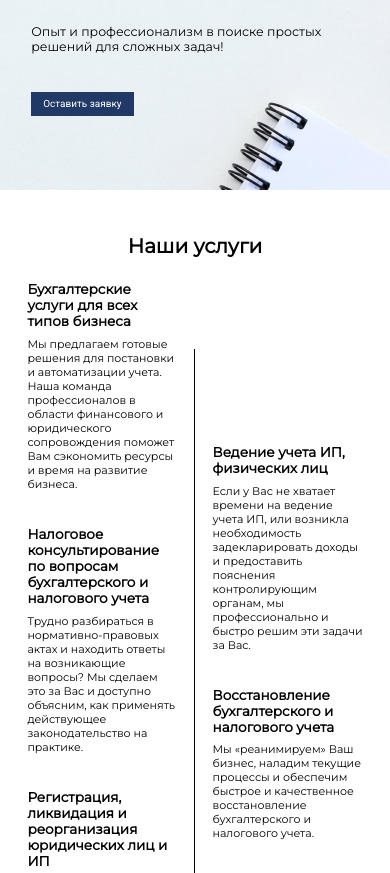
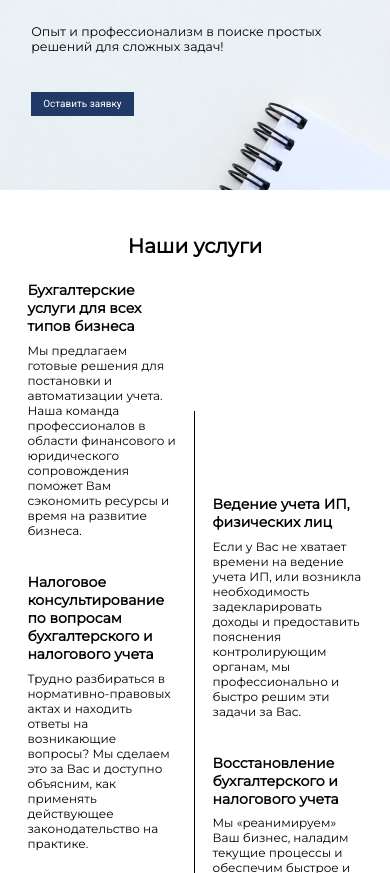
Before and after one commit to westcrime/mona-alliance-website, a website: page index.html in a window 390 px wide. Shown: the part 160-1033 px from the top of the page. Drawn offline with nearby package versions, Linux system fonts and the light colour scheme; a web font is replaced by a local one.

Commit message:
optimized text and added icon, also fixed contact info to be column on mobile phones

```diff
--- a/styles.css
+++ b/styles.css
@@ -269,12 +269,12 @@ section {
 }
 
 .container-for-services .info-element .title-of-service {
-    font-size: 1.35rem;
+    font-size: 1.4rem;
     font-weight: 900;
 }
 
 .container-for-services .info-element .usual-text-of-service {
-    font-size: 1.1rem;
+    font-size: 1.2rem;
 }
 
 /* Медиазапрос для маленьких экранов */
@@ -288,7 +288,7 @@ section {
 @media (max-width: 450px) {
     .container-for-services .column-for-line .vertical-line {
         width: 1px;
-        height: 800px;
+        height: 850px;
     }
 
     .container-for-services .info-element {
```
